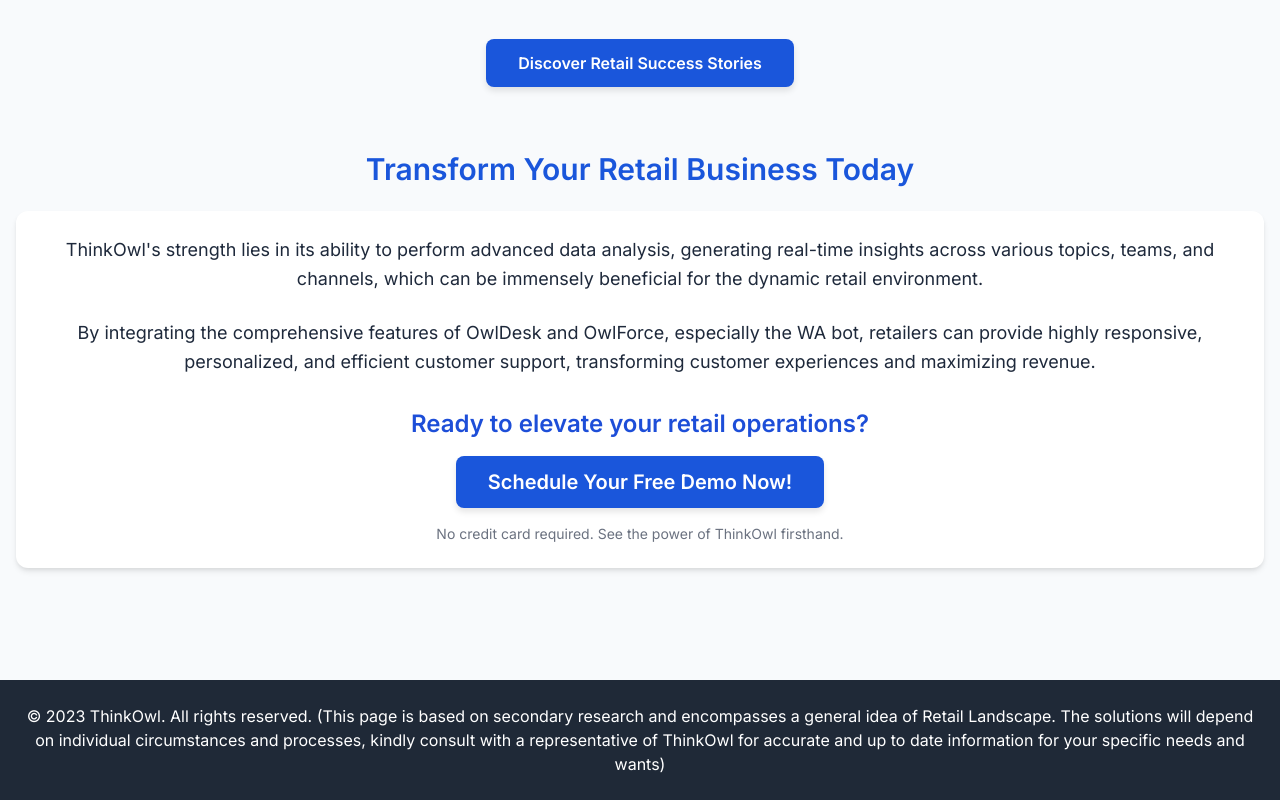
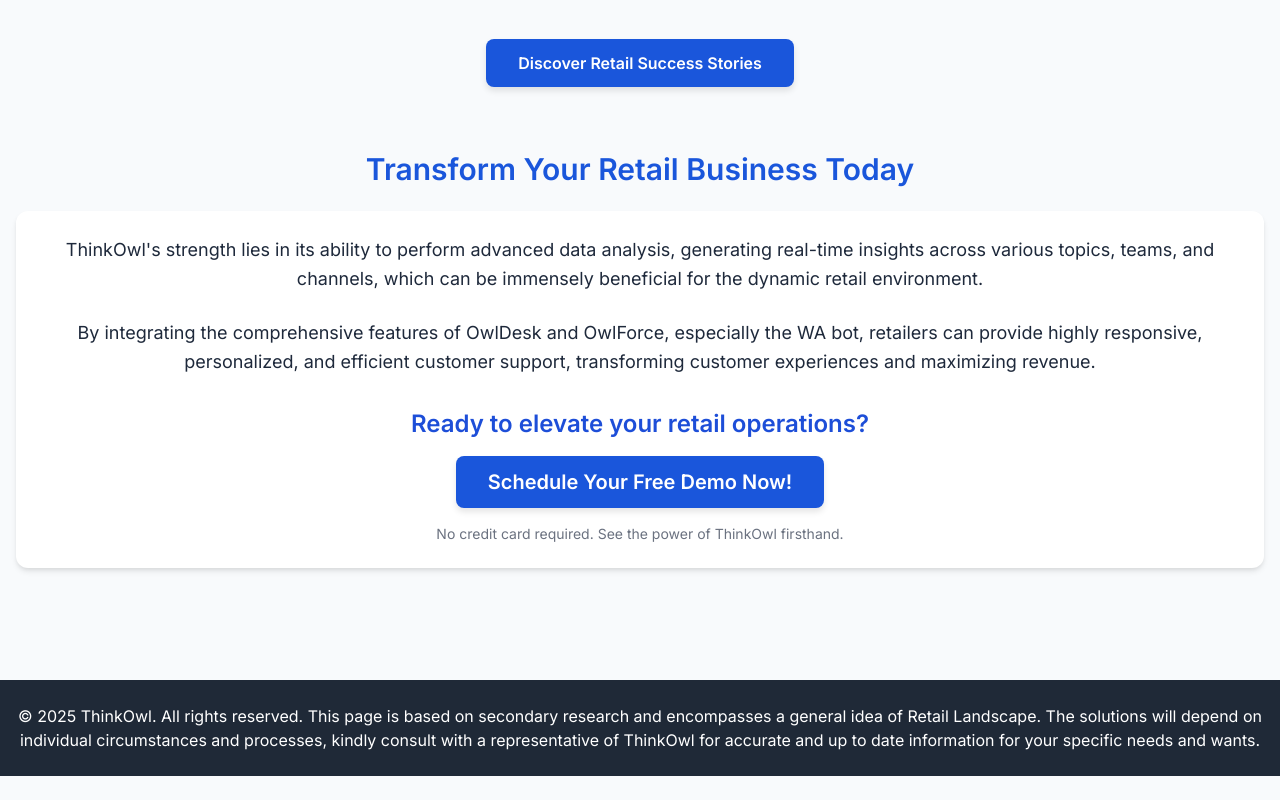
Before and after one commit to Prashri/ThinkOwlforRetail, a plain HTML site: page index.html in a window 1280 px wide. Shown: the part 6486-7286 px from the top of the page. After the commit the page ends 7262 px from the top, so only its background shows below. Drawn offline with nearby package versions, Linux system fonts and the light colour scheme.

Commit message:
Update index.html

```diff
--- a/index.html
+++ b/index.html
@@ -925,7 +925,8 @@
 
     <footer class="bg-gray-800 text-white py-6 mt-12">
         <div class="container mx-auto px-4 text-center">
-            <p>&copy; 2023 ThinkOwl. All rights reserved. (This page is based on secondary research and encompasses a general idea of Retail Landscape. The solutions will depend on individual circumstances and processes, kindly consult with a representative of ThinkOwl for accurate and up to date information for your specific needs and wants)</p>
+            <p>&copy; 2025 ThinkOwl. All rights reserved.
+This page is based on secondary research and encompasses a general idea of Retail Landscape. The solutions will depend on individual circumstances and processes, kindly consult with a representative of ThinkOwl for accurate and up to date information for your specific needs and wants.</p>
         </div>
     </footer>
 </body>
```
